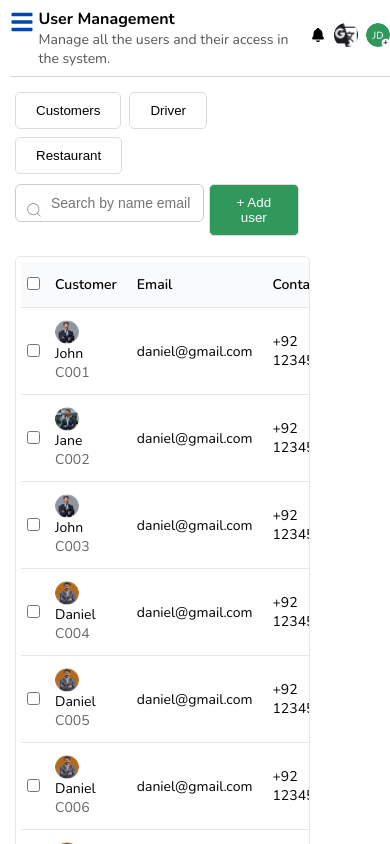
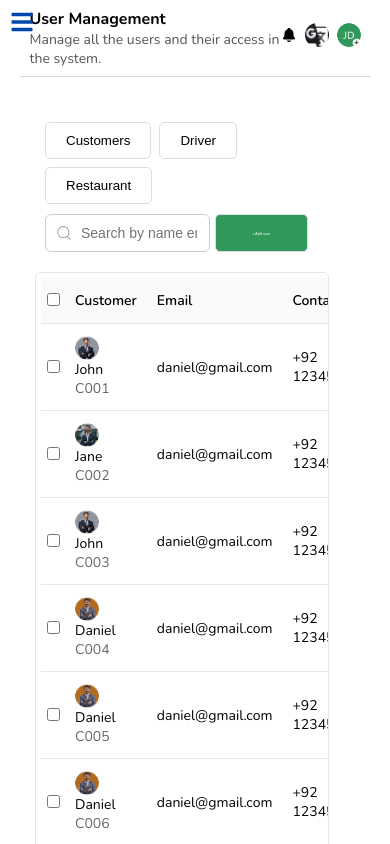
Before and after one commit to Tahanaz0/restaurant, a React (Vite) app: page /userManagement in a window 390 px wide. Built offline with nearby package versions, Linux system fonts and the light colour scheme.

Commit message:
'fixed-bugs'

```diff
--- a/src/component/Header/header.css
+++ b/src/component/Header/header.css
@@ -1,6 +1,6 @@
 .header-container {
-    width: calc(100% - 250px); /* Sidebar jitna space minus kardo */
-    margin-left: 255px;        /* Sidebar ki width ke barabar push karo */
+    width: calc(100% - 250px); /* desktop: sidebar 250px */
+    margin-left: 250px;        /* push by sidebar width */
     height: 40px;
     display: flex;
     justify-content: center;
@@ -48,9 +48,14 @@
 
   /* 📱 Tablet (≤ 992px) */
   @media (max-width: 992px) {
+    .header-container {
+      width: calc(100% - 200px);
+      margin-left: 200px;
+      padding: 20px;
+      gap: 24px;
+    }
     .header-left {
       font-size: 20px;
-      margin-left: 5%;
     }
     .header-right img {
       width: 28px;
@@ -59,17 +64,19 @@
   }
   @media (max-width: 768px) {
     .header-container {
-      width: 100%;   /* Small screen par sidebar collapse ho jaye */
-      margin-left: 10px;
-      /* padding: 10px; */
+      width: 90%;
+      margin-left: 5%;
+      padding: 12px 14px;
+      gap: 16px;
     }
   }
   /* 📱 Mobile (≤ 768px) */
   @media (max-width: 768px) {
 
     .header-container {
-      padding: 0 10px;
+      padding: 8px 12px;
       height: 45px;
+      margin-left: 5%;
     }
     .header-right {
       gap: 10px;
@@ -83,6 +90,7 @@
       justify-content: space-between;
       height: auto;
       padding: 8px 10px;
+      margin-left: 5%;
     }
 
     .header-left {
@@ -99,3 +107,13 @@
       height: 24px;
     }
   }
+   @media (max-width:375px){
+    .header-container{
+      margin-left: 15%;
+    }
+  }
+  @media (max-width:320px){
+    .header-container{
+      margin-left: 10%;
+    }
+  }
--- a/src/component/Payment-finance/payment.css
+++ b/src/component/Payment-finance/payment.css
@@ -1,5 +1,8 @@
 .payment-container{
     font-family: "Nunito", sans-serif;
+    width: 95%;
+    padding: 10px;
+    margin: 10px;
 }
 
 .payment-box{
@@ -10,7 +13,7 @@
     align-items: center;
 }
 .payment-boxes{
-    width: 39%;
+    width: 40%;
     padding: 10px;
     margin: 5px;
     border: 1px solid #EBEBEB;
--- a/src/component/Payment-finance/paymentTable.css
+++ b/src/component/Payment-finance/paymentTable.css
@@ -1,6 +1,6 @@
 /* ================= Table Wrapper ================= */
 .payment-table-container {
-    width: 80%;
+    width: 85%;
     max-width: calc(100vw - 270px);
     padding: 5px;
     margin: 10px;
--- a/src/component/UserManagement/userManagement.css
+++ b/src/component/UserManagement/userManagement.css
@@ -3,11 +3,11 @@
     justify-content: space-between;
     align-items: center;
     padding: 10px;
-    /* margin: 10px; */
+    margin: 10px;
 }
 .user-management{
     display: flex;
-    width: 35%;
+    width: 65%;
     gap: 5px;
     justify-content: space-between;
     align-items: center;
@@ -28,7 +28,9 @@
     color: #FFFFFF;
 }
 .user-management-container{
-    width: 80%;
+    width: 85%;
+    padding: 10px;
+    margin: 10px;
 }
 
 .user-second{
@@ -61,11 +63,13 @@
     pointer-events: none; /* icon click na ho */
   }
   .user-btn{
+    width: 120px;
     border: 1px solid #DDDDDD;
     background-color: #2F985A;
     color: #FFFFFF;
     border-radius: 5px;
-    padding: 10px;
+    padding: 5px;
+    font-size: 1vw;
     padding-left: 20px;
     cursor: pointer;
     padding-right: 20px;
--- a/src/component/UserManagement/userTable.css
+++ b/src/component/UserManagement/userTable.css
@@ -120,16 +120,14 @@
 
   /* Dropdown Menu */
   .dropdown {
-    position: absolute;
-    top: 100%;
-    right: 0;
+    position: fixed; /* use viewport coords from JS */
     background: #fff;
     border: 1px solid #e5e7eb;
     border-radius: 8px;
     box-shadow: 0 6px 15px rgba(0, 0, 0, 0.15);
     padding: 6px 0;
     min-width: 140px;
-    z-index: 1000;
+    z-index: 99999;
   }
 
   .dropdown button {
--- a/src/component/notification/notification.css
+++ b/src/component/notification/notification.css
@@ -4,6 +4,8 @@
   max-width: 1000px;
   /* margin: 0 auto; */
   /* padding: 16px 18px; */
+  padding: 10px;
+  margin: 20px;
   font-family: "Nunito", sans-serif;
   box-sizing: border-box;
 }
@@ -101,6 +103,7 @@
 @media (max-width: 768px) {
   .notif-container {
     padding: 12px;
+    width: 90%;
   }
   .notif-header {
     align-items: flex-start;
--- a/src/component/sidebar/sidebar.css
+++ b/src/component/sidebar/sidebar.css
@@ -1,6 +1,6 @@
 .sidebar-container {
-  width: 250px;
-  min-width: 250px;
+  width: 18%;
+  min-width: 200px;
   height: 90vh;
   background-color: #fff;
   border-right: 1px solid #e5e5e5;
@@ -23,9 +23,10 @@
 }
 .logo-container2{
   background-color: #45d17d;
-  width: 10%;
+  width: 45%;
   padding: 15px;
-  height: 20%;
+  padding-left: 25px;
+  height: 55%;
   /* padding-top: 20px;
   padding-bottom: 50px;  */
  /* display: flex;
--- a/src/component/sidebar/sidebar.jsx
+++ b/src/component/sidebar/sidebar.jsx
@@ -91,7 +91,7 @@ const Sidebar = () => {
 
         {/* Logout */}
         <NavLink
-          to="/logout"
+          to="/"
           className={({ isActive }) => isActive ? "active-link" : ""}
           onClick={handleLinkClick}
         >
--- a/src/component/supperMarket/SupperMarket.jsx
+++ b/src/component/supperMarket/SupperMarket.jsx
@@ -22,7 +22,7 @@ const SupperMarket = () => {
     const [activeTab, setActiveTab] = useState('item');
 
     return (
-        <div style={{ padding: '20px',width: '80%' }}>
+        <div style={{ padding: '20px',width: '85%' }}>
         <div>
                 <div className="user-first">
                     <div className="user-management">
--- a/src/component/supperMarket/supperMarket.css
+++ b/src/component/supperMarket/supperMarket.css
@@ -59,6 +59,9 @@
 .user-input{
 	width: 100%;
 }
+/* .user-btn{
+	width: 30%;
+} */
 .modal-body input,
 .modal-body select {
 	padding: 8px 10px;
--- a/src/index.css
+++ b/src/index.css
@@ -7,7 +7,7 @@ html, body, #root {
 
 body {
   overflow-y: auto;
-  overflow-x: auto;
+  overflow-x: hidden; /* prevent page-level horizontal cut */
 }
 
 /* app layout container */
@@ -27,8 +27,7 @@ body {
 }
 
 .main-content {
-
-  margin-left: 255px;
+  margin-left: 200px;
   flex: 1;
   margin-top: 0px;
   min-height: auto;
@@ -45,7 +44,14 @@ body {
   height: 80px;
   z-index: 1100;
 }
-
+@media (max-width: 992px) {
+  .header-fixed {
+    left: 200px;
+  }
+  .main-content{
+    margin-left: 150px;
+  }
+}
 
 /* .main-content.with-fixed-header {
   padding-top: 80px;
```
Also changed, not shown: src/component/UserManagement/userTable.jsx (+36 -13 lines).
